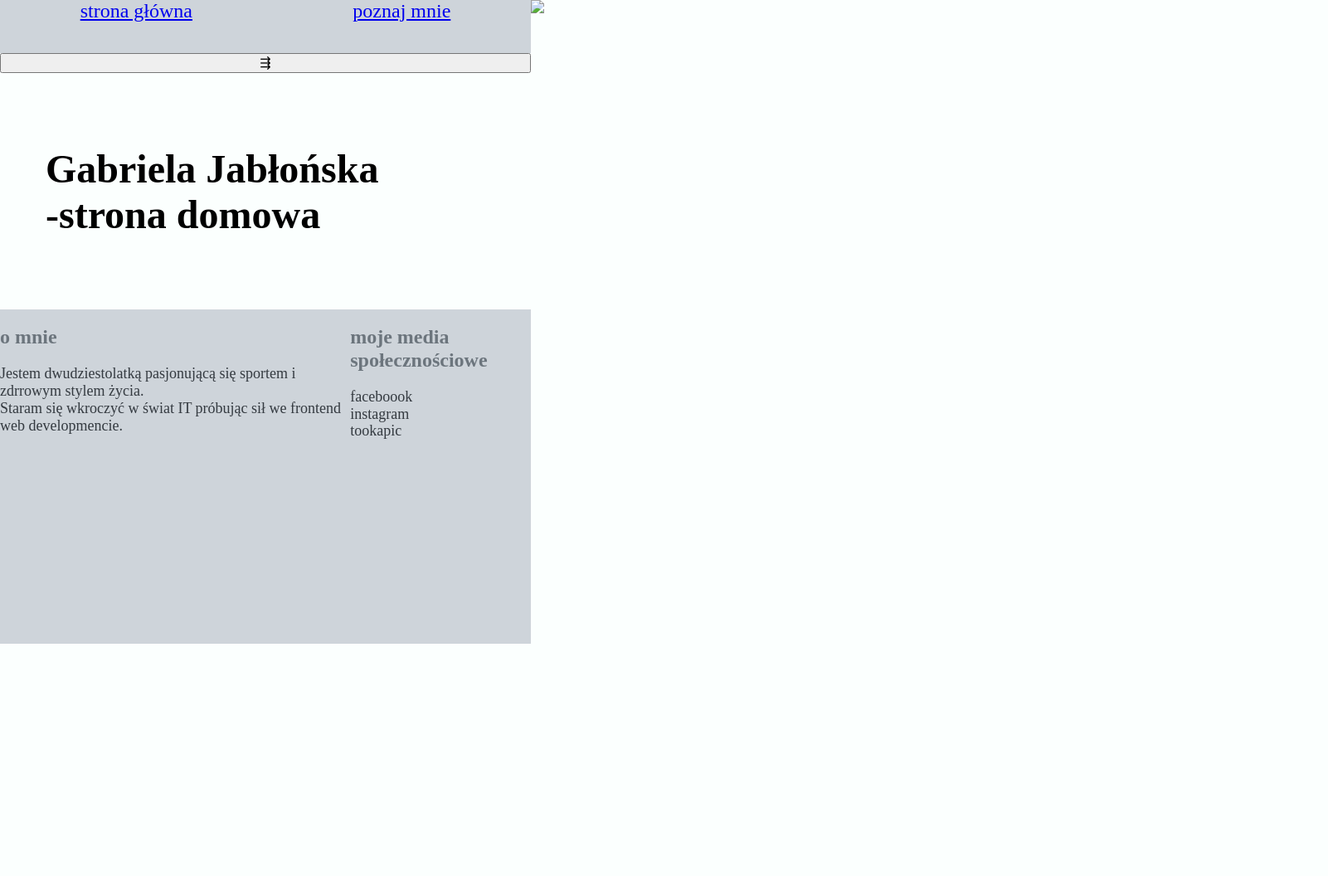
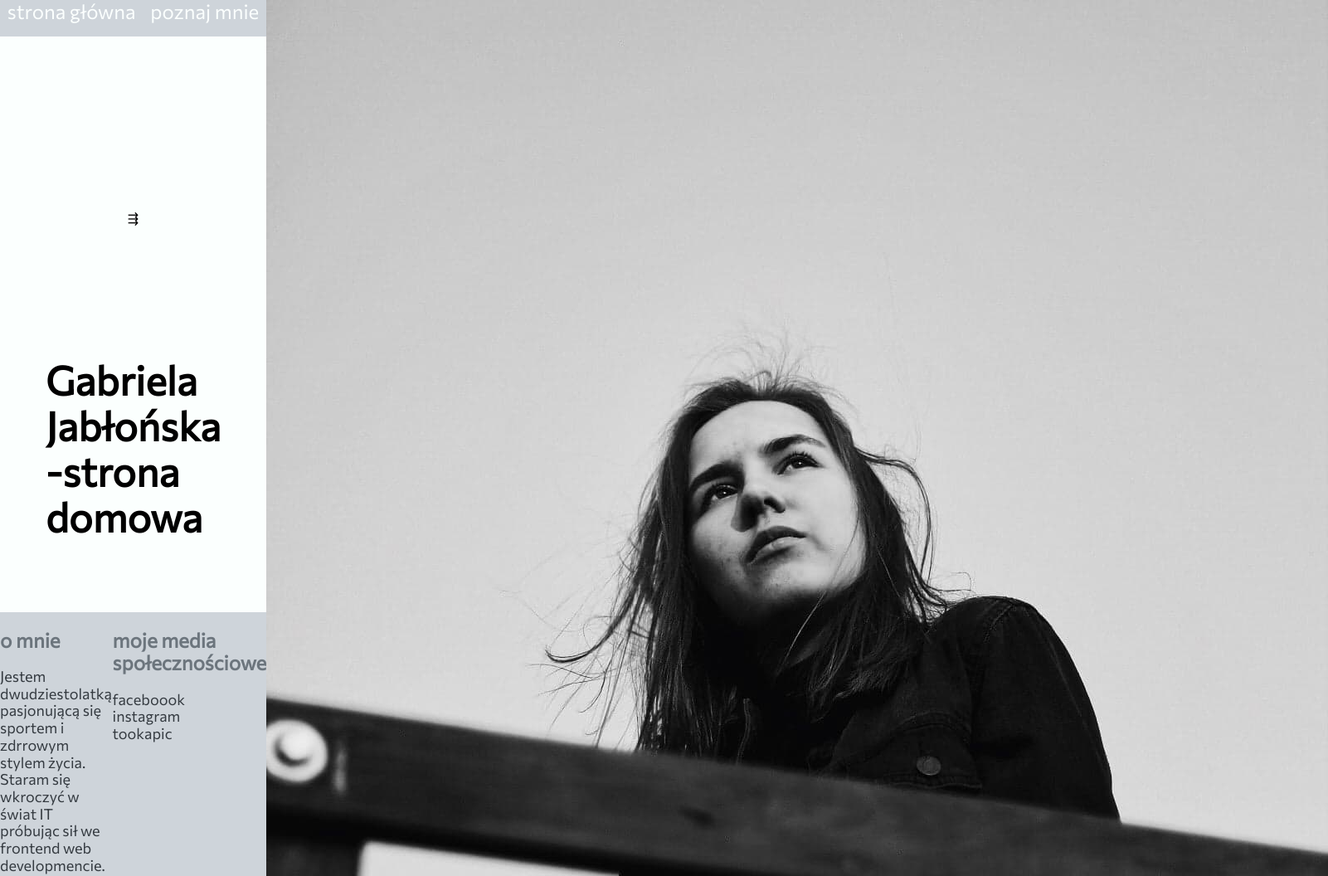
Before and after one commit to jablonska-gabriela/homepage, a website: page index.html in a window 1280 px wide. Shown: the top 1056 px of the page at 83% size, 1601 px wide, since content can reach past the window. Before the commit the page ends 800 px from the top, so only its background shows below. Drawn offline with Linux system fonts and the light colour scheme.

```diff
--- a/index.html
+++ b/index.html
@@ -17,7 +17,7 @@
         <button class="menu menu--js" aria-label="otwórz menu">⇶</button>
       </header>
 
-     <img class="img" src="hmpg2.jpg">
+     <img class="img" src="121456347_4276497392363907_3787412919945691490_n.jpg">
     <main class="main">
       <header class="main__heading"><h1>Gabriela Jabłońska <br> -strona domowa</h1></header>
     <div class="description">
--- a/main.css
+++ b/main.css
@@ -1,44 +1,33 @@
 body {
-  font-family: "Lato", Regular 400 italic;
   background-color: #fbfffe;
   width: 100%;
-  display: grid;
-  grid-template-columns: 1fr 1fr;
-  grid-template-areas: "header img" "main__heading img" "description img";
+  font-family: "Commissioner", sans-serif;
 }
 
-.main {
-  height: 100%;
-}
-.main__heading {
-  font-size: 24px;
-  font-family: "Lato", Regular 400 italic;
-  padding: 55px;
+.img {
+  display: flex;
+  flex-shrink: 20%;
 }
 
 .navigation {
   font-size: 24px;
+  text-decoration: none;
+}
+.navigation__link {
+  margin: 0 0 16px;
+  text-decoration: none;
+  color: #fbfffe;
 }
 
 .header {
-  grid-area: header;
   background-color: #ced4da;
   display: flex;
   justify-content: space-around;
-  height: 64px;
-}
-
-.img {
-  grid-area: img;
-  height: 100%;
-  display: flex;
-  align-self: flex-start;
 }
 
 .about {
   background-color: #ced4da;
   color: #6c757d;
-  height: 403px;
 }
 .about__heading {
   font-size: 24px;
@@ -51,7 +40,6 @@
 .media {
   background-color: #ced4da;
   color: #6c757d;
-  height: 403px;
 }
 .media__heading {
   font-size: 24px;
@@ -61,18 +49,107 @@
   font-size: 18px;
 }
 
-.link {
-  text-decoration: none;
-  color: #fbfffe;
-  margin: 18px;
+.menu {
+  border: none;
+  background: none;
 }
 
 .description {
-  grid-area: description;
-  display: flex;
-  box-sizing: border-box;
-  justify-content: space-between;
   background-color: #ced4da;
 }
 
+@media screen and (max-width: 768px) {
+  body {
+    display: block;
+  }
+
+  .img {
+    max-width: 300px;
+    max-height: 275px;
+    display: block;
+  }
+
+  .main {
+    width: 100%;
+  }
+  .main__heading {
+    width: 100%;
+    font-size: 18px;
+  }
+
+  .media {
+    width: 100%;
+  }
+
+  .about {
+    width: 100%;
+  }
+
+  .header {
+    min-height: 60px;
+  }
+
+  .menu {
+    min-height: 60px;
+  }
+
+  .navigation {
+    display: none;
+  }
+  .navigation--open {
+    display: block;
+  }
+}
+@media screen and (min-width: 769px) {
+  body {
+    display: grid;
+    grid-template-columns: 1fr 1fr;
+    grid-template-areas: "header img" "main__heading img" "description img";
+  }
+
+  .header {
+    grid-area: header;
+  }
+
+  .img {
+    grid-area: img;
+    height: 100%;
+    display: flex;
+    align-self: baseline;
+  }
+
+  .description {
+    grid-area: description;
+    display: flex;
+    box-sizing: border-box;
+    justify-content: space-between;
+  }
+
+  .main {
+    height: 100%;
+  }
+  .main__heading {
+    grid-area: main__heading;
+    font-size: 24px;
+    padding: 55px;
+  }
+
+  .media {
+    height: 403px;
+  }
+
+  .about {
+    height: 403px;
+  }
+
+  .menu {
+    border: none;
+    background: none;
+  }
+
+  .description {
+    background-color: #ced4da;
+  }
+}
+
 /*# sourceMappingURL=main.css.map */
```
Also changed, not shown: README.md (added), grafika.png (added), 1 other file.
